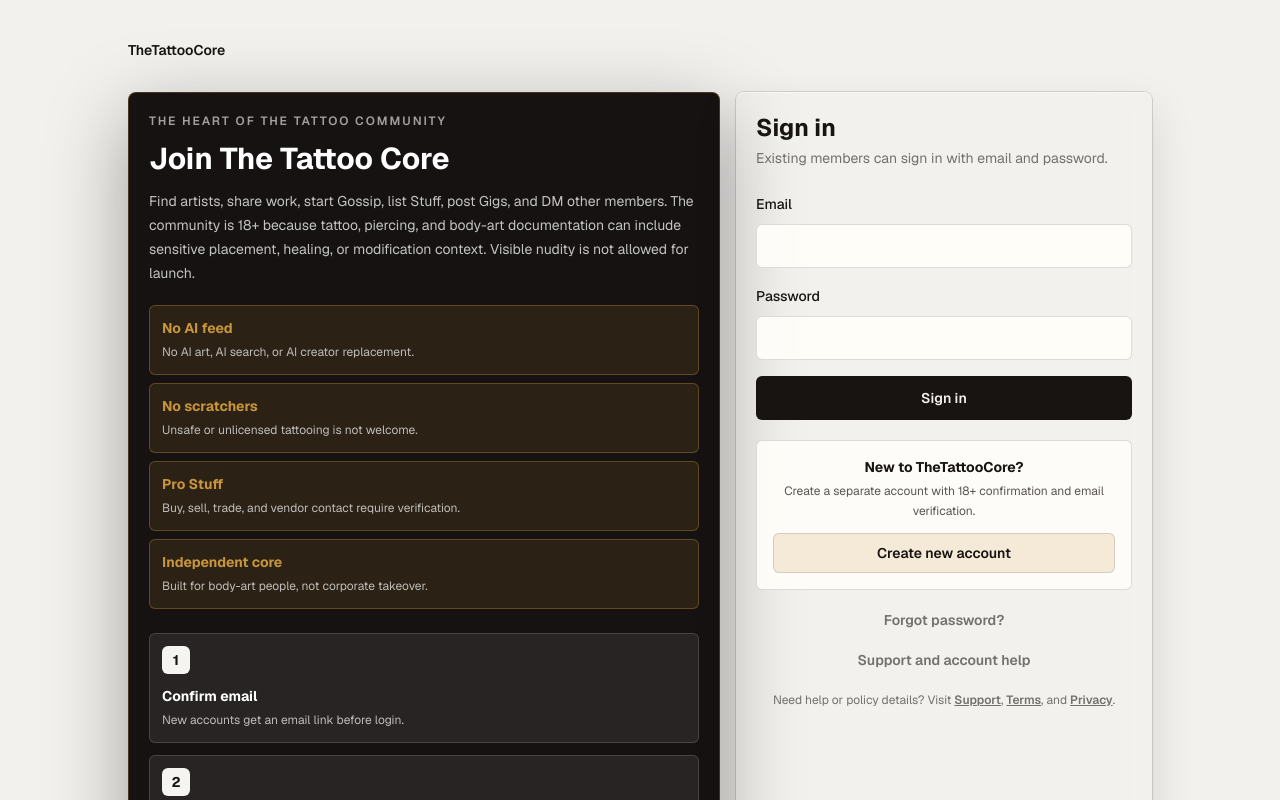
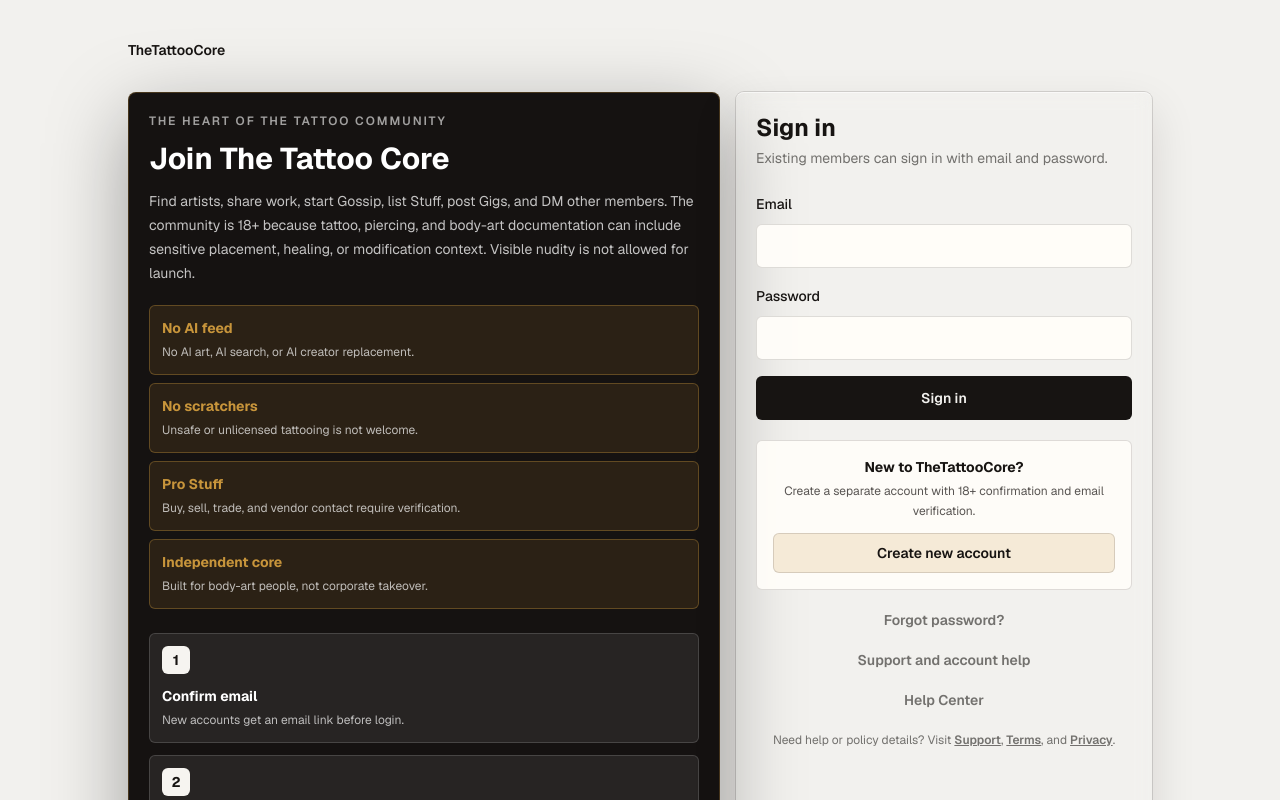
Before and after one commit to lobosdesigns/thetattoocore, a Next.js app: page /login in a window 1280 px wide. Shown: the top 800 px of the page. Built offline with nearby package versions, Linux system fonts and the light colour scheme; no server answers.

Commit message:
Link help center from auth pages

```diff
--- a/scripts/smoke-public-routes.mjs
+++ b/scripts/smoke-public-routes.mjs
@@ -296,6 +296,7 @@ const checks = [
       "No scratchers",
       "18+",
       "Support",
+      "Help Center",
       "Terms",
       "Privacy",
       "TheTattooCore",
@@ -312,6 +313,7 @@ const checks = [
       'name="age_confirmed"',
       "Already have an account? Sign in",
       "Support",
+      "Help Center",
       "Terms",
       "Privacy",
     ],
--- a/src/app/login/page.tsx
+++ b/src/app/login/page.tsx
@@ -161,6 +161,12 @@ export default async function LoginPage({
               >
                 Support and account help
               </Link>
+              <Link
+                className="block text-center text-sm font-semibold text-[var(--muted-strong)]"
+                href="/help"
+              >
+                Help Center
+              </Link>
               <AuthLegalLinks />
             </div>
           </div>
--- a/src/app/signup/page.tsx
+++ b/src/app/signup/page.tsx
@@ -204,6 +204,12 @@ export default async function SignupPage({
               >
                 Support and account help
               </Link>
+              <Link
+                className="block text-center text-sm font-semibold text-[var(--muted-strong)]"
+                href="/help"
+              >
+                Help Center
+              </Link>
               <AuthLegalLinks />
             </div>
           </div>
```
